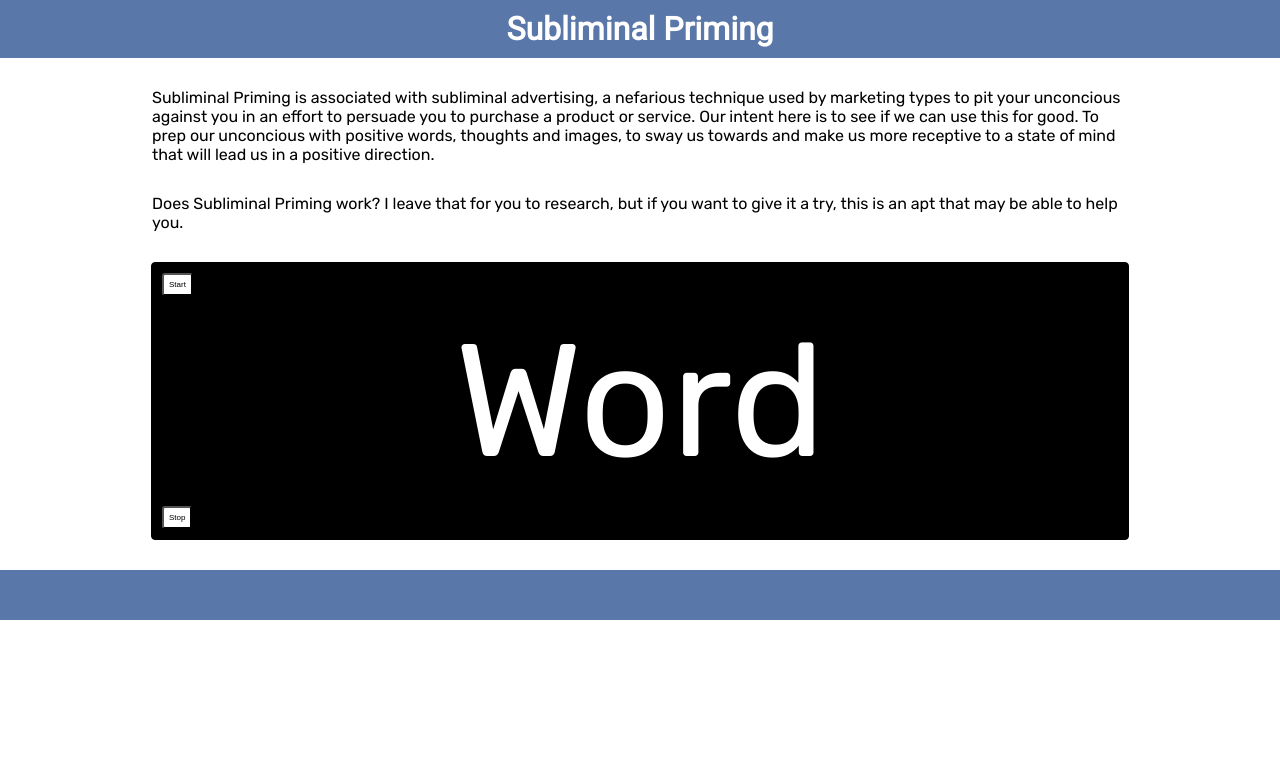
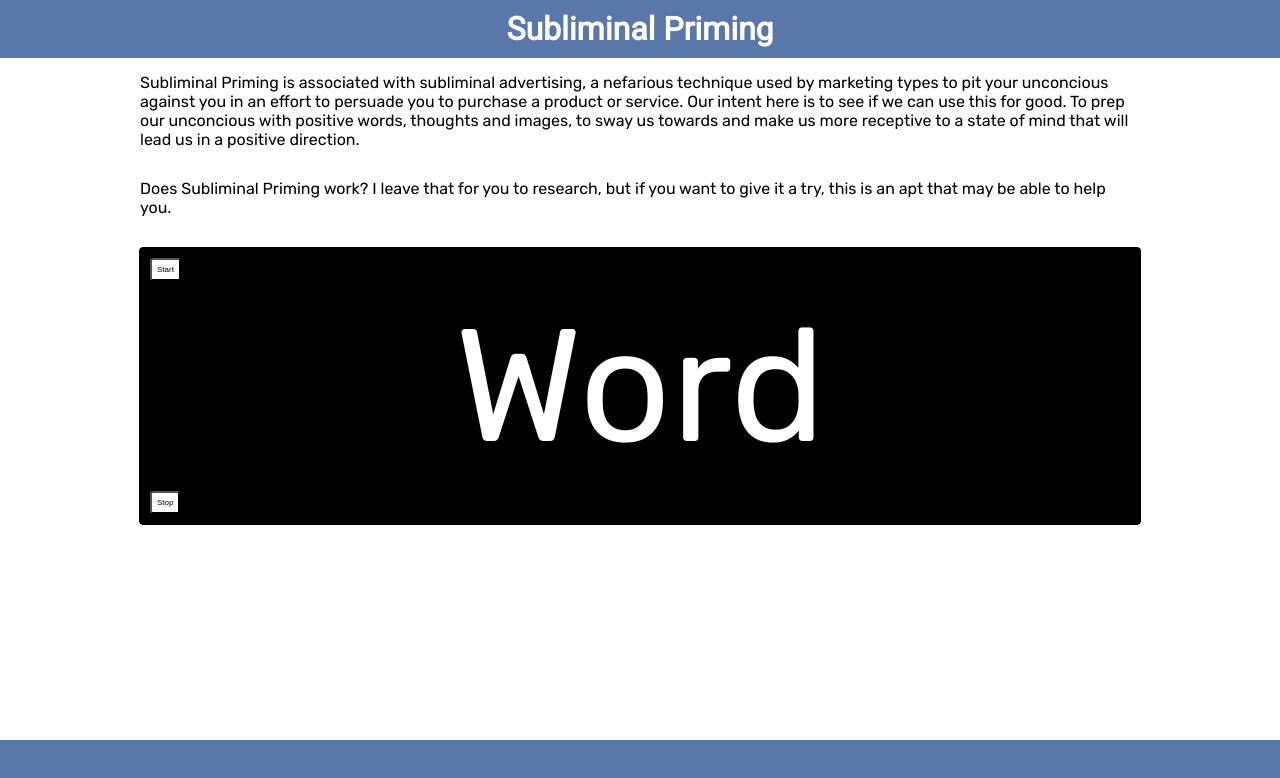
Before and after one commit to ArchieAtOrigins/GH_JS_Proj5_SubliminalPriming, a plain HTML site: page index.html in a window 1280 px wide. Drawn offline with Linux system fonts and the light colour scheme.

Commit message:
Adjusted code to keep footer on the bottom of the page

```diff
--- a/index.html
+++ b/index.html
@@ -7,6 +7,7 @@
 	<link href="https://fonts.googleapis.com/css?family=Open+Sans|Roboto|Rubik" rel="stylesheet">
 </head>
 <body>
+	<div id="container">
 	<header>
 	<h1>Subliminal Priming</h1>
 	</header>
@@ -20,6 +21,7 @@
 	</div>
 	</section>
 	<footer></footer>
+	</div>
 	<script type="text/javascript" src="scripts.js"></script>
 </body>
 </html>
--- a/scripts.js
+++ b/scripts.js
@@ -1,7 +1,7 @@
 // Next stop: Get setInterval working. ref: https://developer.mozilla.org/en-US/docs/Web/API/WindowOrWorkerGlobalScope/setInterval
 
 
-var wordArray = ["happy", "healthy", "tolerant", "patient", "motivated", "calm", "focused", "disciplined", "kind", "productive", "learned", "confident", "positive", "action", "virtuous", "Thrive", "content", "smile", "mindful", "grateful", "persistent", "fortitude", "resilient", "faith", "inspired", "love", "mastery", "excellence"];
+var wordArray = ["relaxed", "happy", "healthy", "tolerant", "patient", "motivated", "calm", "focused", "disciplined", "kind", "productive", "learned", "confident", "positive", "action", "virtuous", "Thrive", "content", "smile", "mindful", "grateful", "persistent", "fortitude", "resilient", "faith", "inspired", "love", "mastery", "excellence"];
 
 var int;
 
--- a/styles.css
+++ b/styles.css
@@ -1,4 +1,5 @@
-body {
+html, body {
+	height: 100%;
 	margin: 0;
 	padding: 0;
 }
@@ -6,12 +7,12 @@ header, footer {
 	background: #5977a8;
 	font-family:'Roboto', sans-serif;
 	margin: 0;
-	min-height: 50px;
 	padding: 0;
 }
 #main {
+	height: 100%;
 	margin: 15px;
-	padding: 15px;
+	padding-bottom: 50px;
 }
 button {
 	background: white;
@@ -49,3 +50,14 @@ p {
 	padding: 0;
 	text-align: center;
 }
+#container {
+	min-height: 100%;
+	position: relative;
+}
+footer {
+	background: #5977a8;
+	position: absolute;
+	bottom: 0;
+	width: 100%;
+	height: 60px;
+}
```
